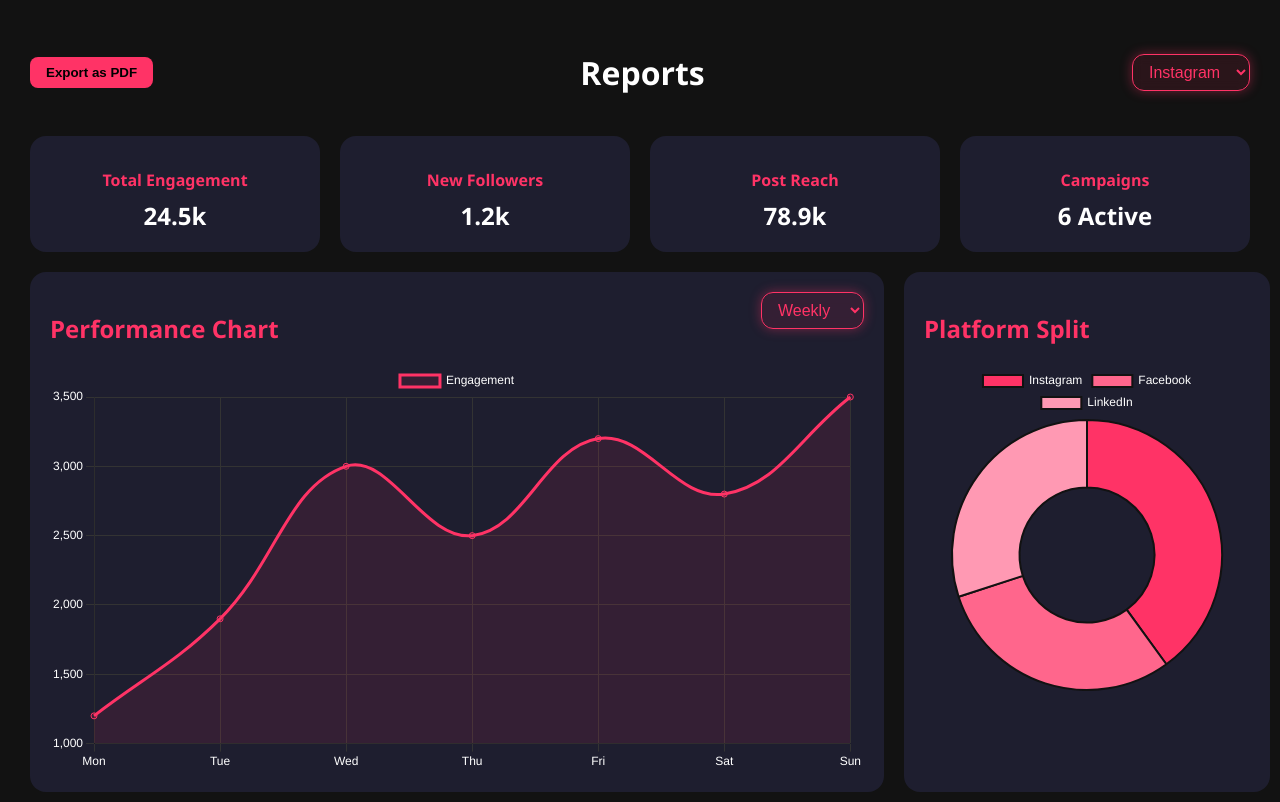
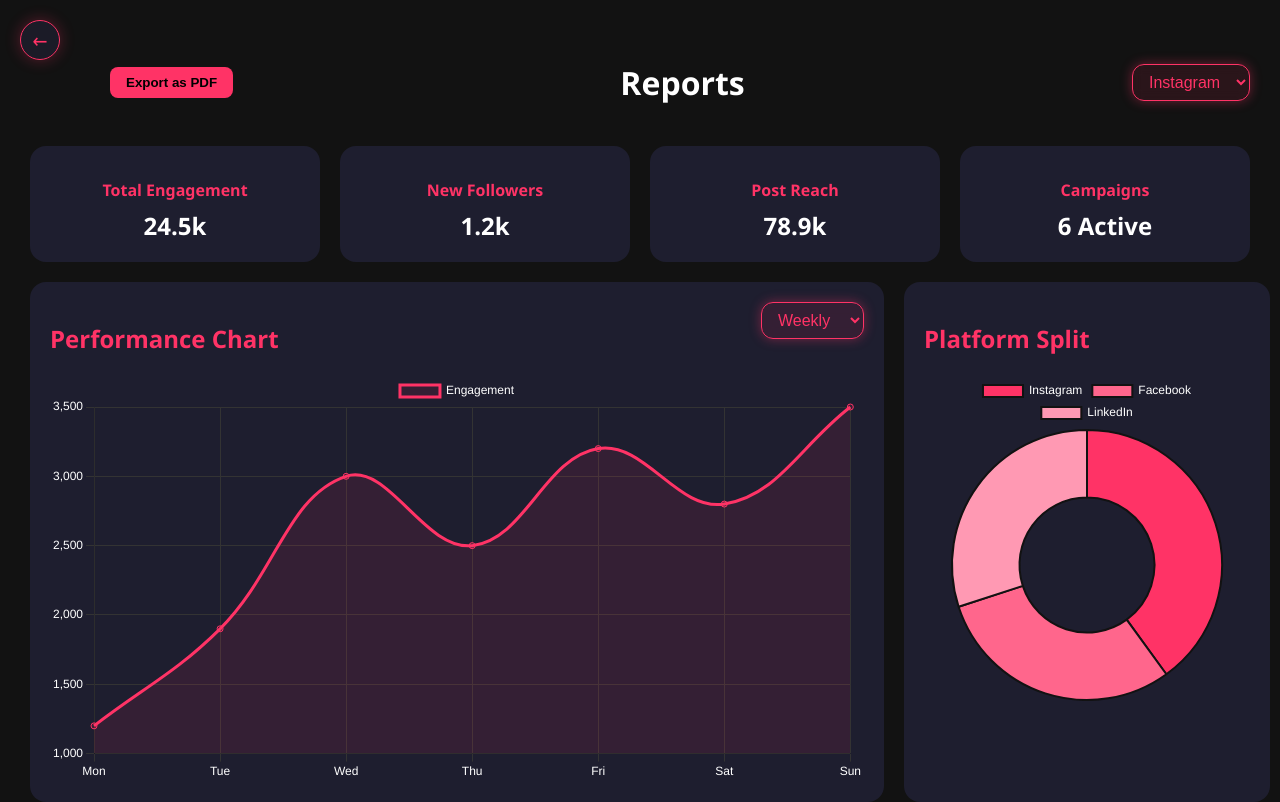
Before and after one commit to Shivinazad/social-media-dashboard, a website: page html/experimental.html in a window 1280 px wide. Drawn offline with nearby package versions, Linux system fonts and the light colour scheme.

Commit message:
UI improvements

```diff
--- a/css/Calender.css
+++ b/css/Calender.css
@@ -4,6 +4,38 @@ body {
   color: white;
   padding: 20px;
 }
+
+/* Back button styles */
+.back-button {
+  position: fixed;
+  top: 20px;
+  left: 20px;
+  width: 40px;
+  height: 40px;
+  background-color: rgba(30, 30, 46, 0.8);
+  border: 1px solid #ff3366;
+  border-radius: 50%;
+  display: flex;
+  align-items: center;
+  justify-content: center;
+  cursor: pointer;
+  color: #ff3366;
+  font-size: 20px;
+  box-shadow: 0 0 15px rgba(255, 51, 102, 0.3);
+  z-index: 1040;
+  transition: all 0.3s ease;
+}
+
+.back-button:hover {
+  background-color: rgba(255, 51, 102, 0.2);
+  transform: translateX(-3px);
+  box-shadow: 0 0 20px rgba(255, 51, 102, 0.5);
+}
+
+.back-button:active {
+  transform: scale(0.95);
+}
+
 #calendar {
   max-width: 900px;
   margin: 0 auto;
--- a/html/experimental.html
+++ b/html/experimental.html
@@ -3,7 +3,7 @@
   <head>
     <meta charset="UTF-8" />
     <meta name="viewport" content="width=device-width, initial-scale=1.0" />
-    <title>Reports</title>
+    <title>Moonbox - Reports</title>
     <link rel="icon" href="../assets/NEW_FAVICON.png" />
     <script src="https://cdn.jsdelivr.net/npm/chart.js"></script>
     <script src="https://raw.githack.com/eKoopmans/html2pdf/master/dist/html2pdf.bundle.js"></script>
@@ -55,6 +55,8 @@
         display: flex;
         justify-content: space-between;
         align-items: center;
+        padding-left: 80px; /* Increased to provide space for back button */
+        margin-top: 10px; /* Added margin to ensure content doesn't overlap with back button */
       }
 
       .metrics-row {
@@ -121,10 +123,44 @@
           grid-template-columns: 1fr;
         }
       }
+
+      /* Back button styles */
+      .back-button {
+        position: fixed;
+        top: 20px;
+        left: 20px; /* Positioned further left to avoid overlap */
+        width: 40px;
+        height: 40px;
+        background-color: rgba(30, 30, 46, 0.8);
+        border: 1px solid #ff3366;
+        border-radius: 50%;
+        display: flex;
+        align-items: center;
+        justify-content: center;
+        cursor: pointer;
+        color: #ff3366;
+        font-size: 20px;
+        box-shadow: 0 0 15px rgba(255, 51, 102, 0.3);
+        z-index: 1040;
+        transition: all 0.3s ease;
+      }
+
+      .back-button:hover {
+        background-color: rgba(255, 51, 102, 0.2);
+        transform: translateX(-3px);
+        box-shadow: 0 0 20px rgba(255, 51, 102, 0.5);
+      }
+
+      .back-button:active {
+        transform: scale(0.95);
+      }
     </style>
   </head>
 
   <body>
+    <!-- Back button -->
+    <div class="back-button" onclick="goBack()">←</div>
+
     <div class="dashboard-container main-content">
       <div class="header">
         <button
@@ -328,6 +364,16 @@
         };
         html2pdf().from(element).set(opt).save();
       }
+
+      function goBack() {
+        // Check if there's a previous page in history
+        if (window.history.length > 1) {
+          window.history.back();
+        } else {
+          // If opened directly or in a new tab, redirect to analytics page
+          window.location.href = "analytics.html";
+        }
+      }
     </script>
   </body>
 </html>
--- a/js/combined-server.js
+++ b/js/combined-server.js
@@ -82,7 +82,7 @@ const generateMockData = () => {
     instagramFollowers: Math.floor(Math.random() * 100),
     linkedInViews: Math.floor(Math.random() * 100),
     engagementRate: (Math.random() * 10).toFixed(2),
-    conversion: Math.random() > 0.5 ? "high" : "low",
+    conversion: Math.random() > 0.5 ? "High" : "Low",
     analyticsSummary: [
       "Could do better",
       "Instagram is still the same",
--- a/js/server.js
+++ b/js/server.js
@@ -63,7 +63,7 @@ const generateMockData = () => {
     instagramFollowers: Math.floor(Math.random() * 100),
     linkedInViews: Math.floor(Math.random() * 100),
     engagementRate: (Math.random() * 10).toFixed(2),
-    conversion: Math.random() > 0.5 ? "high" : "low",
+    conversion: Math.random() > 0.5 ? "High" : "Low",
     analyticsSummary: [
       "Could do better",
       "Instagram is still the same",
```
Also changed, not shown: html/Calender.html (+15 -1 lines), html/analytics.html (+11 -13 lines), html/index.html (+1 -1 lines), html/login_page.html (+1 -4 lines), html/revenue.html (+13 -2 lines), html/settings.html (+2 -2 lines), html/tasks.html (+2 -2 lines).
